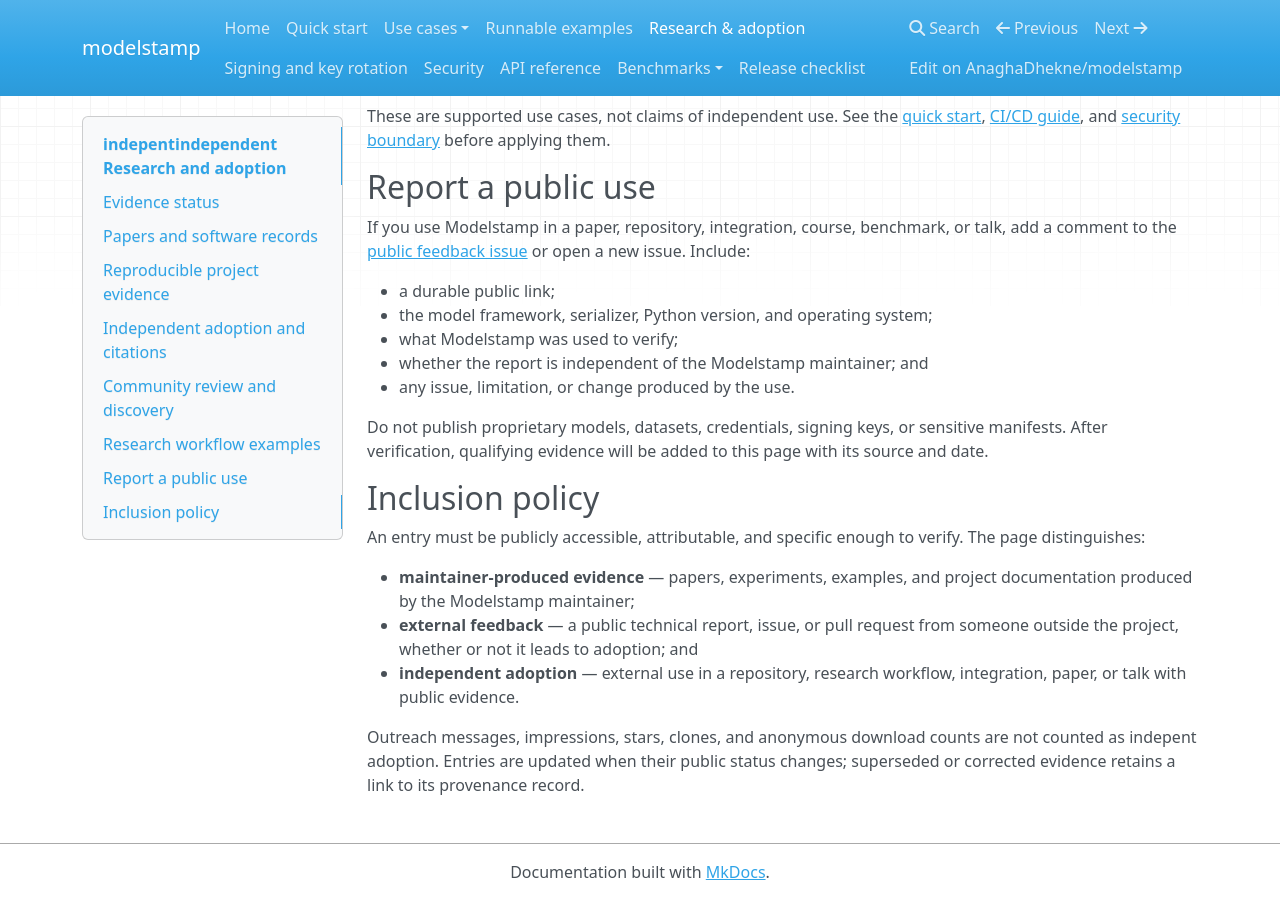
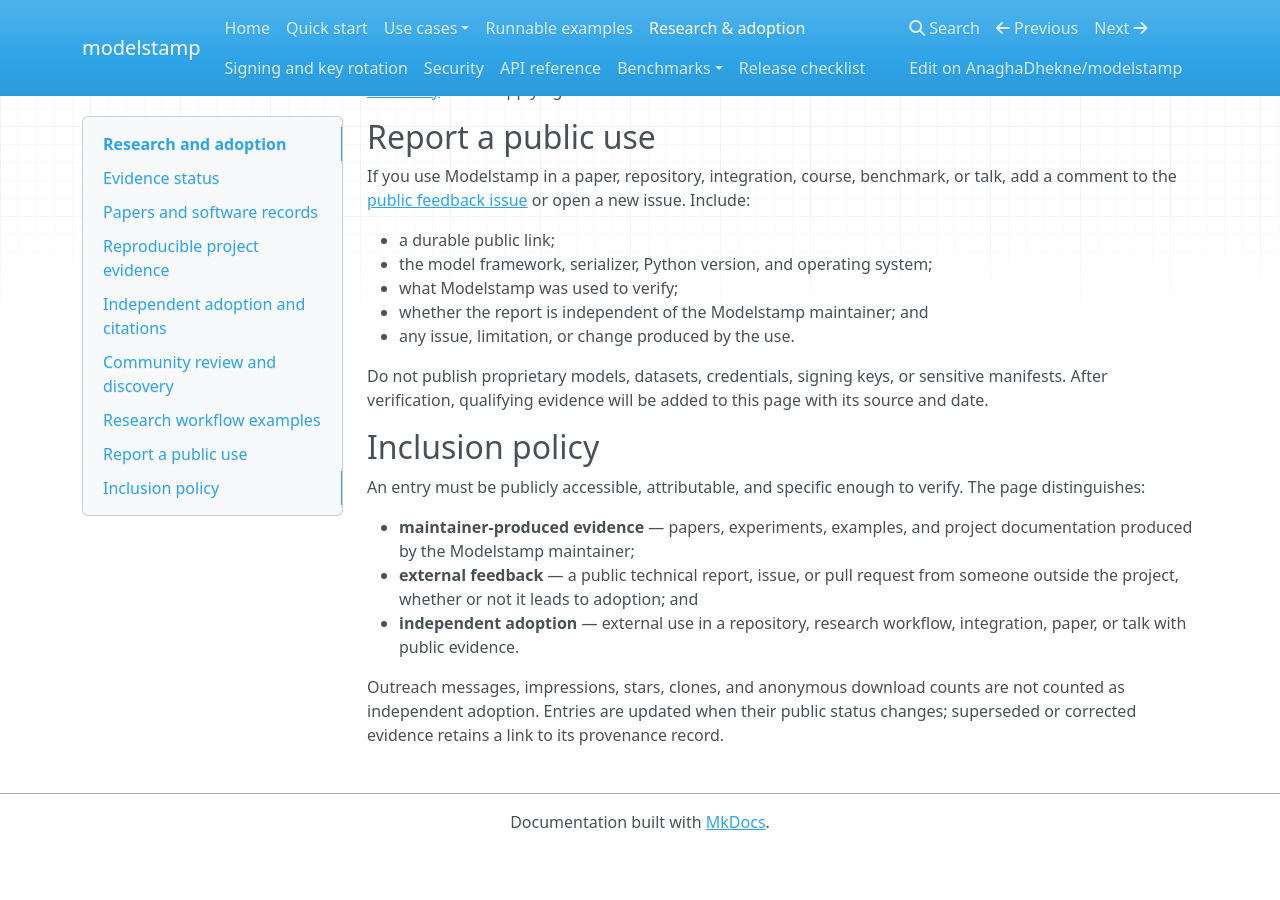
Before and after one commit to AnaghaDhekne/modelstamp, an MkDocs documentation site: the page built from docs/research-adoption.md, in a window 1280 px wide and 900 px high, scrolled down 2557 px. Built offline with MkDocs 1.6.1, drawn with Linux system fonts in a browser that asks for light colours; nearby versions of some CDN libraries; after the commit the page ends 3407 px from its top, so only the background shows below that; some of the changed text lies outside the part shown.

Commit message:
docs: restore validated adoption page text

```diff
--- a/docs/research-adoption.md
+++ b/docs/research-adoption.md
@@ -1,4 +1,4 @@
-#indepentindependent Research and adoption
+# Research and adoption
 
 This page is the canonical public record of Modelstamp research outputs,
 independent use, integrations, citations, and community review. Entries are
@@ -130,6 +130,6 @@ verify. The page distinguishes:
   integration, paper, or talk with public evidence.
 
 Outreach messages, impressions, stars, clones, and anonymous download counts
-are not counted as indepent adoption. Entries are updated when their public
+are not counted as independent adoption. Entries are updated when their public
 status changes; superseded or corrected evidence retains a link to its
 provenance record.
```
